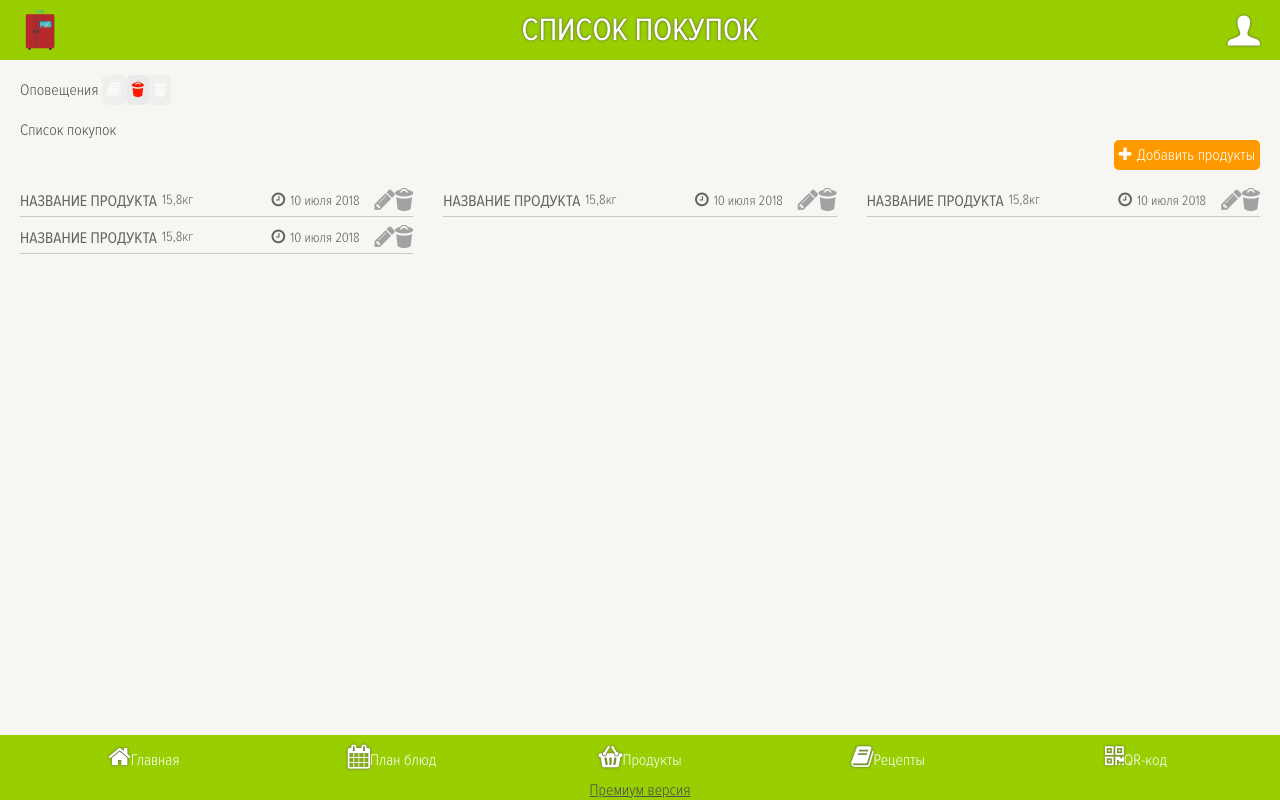
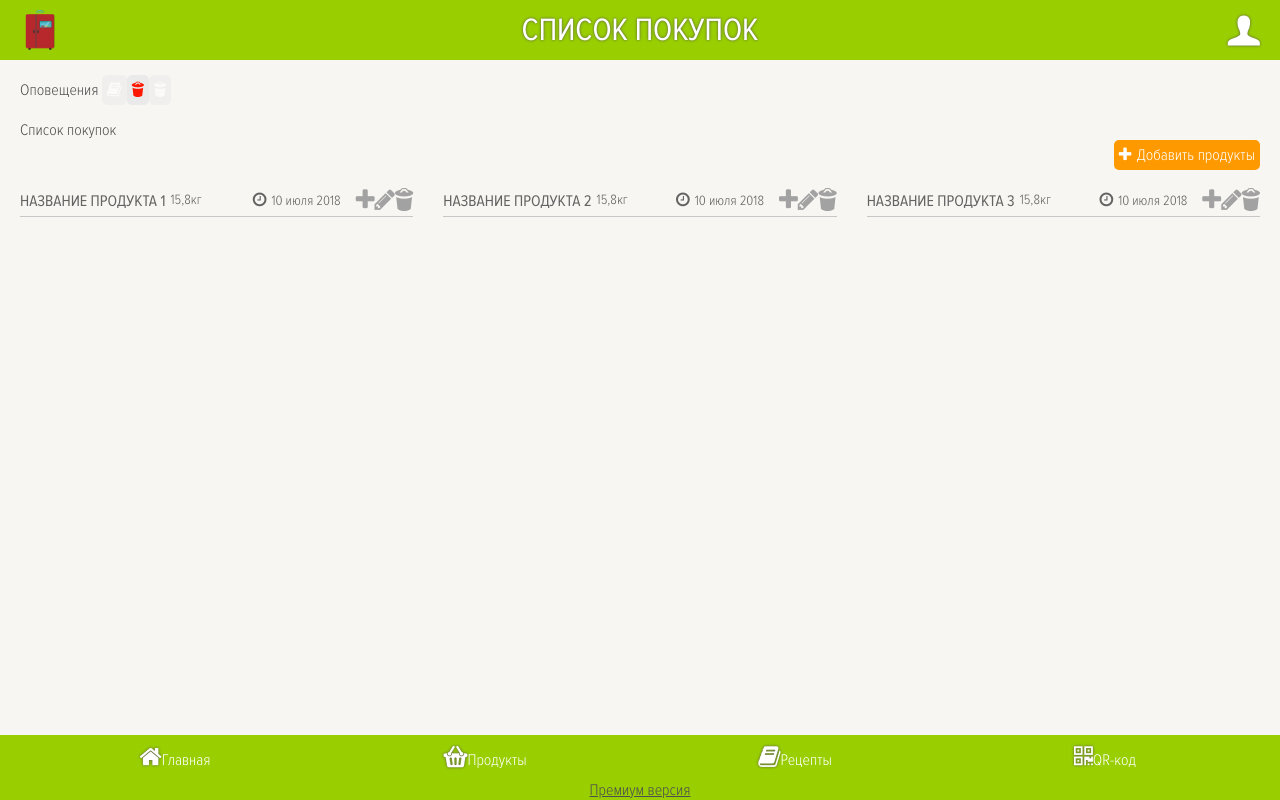
Before and after one commit to nemezok/TheFridge, a Vue app: page / in a window 1280 px wide. Built offline with nearby package versions, Linux system fonts and the light colour scheme; no server answers; the database is empty.

Commit message:
Добавлен select на список покупок

```diff
--- a/src/App.vue
+++ b/src/App.vue
@@ -24,8 +24,9 @@ export default {
     productRef.once('value').then(this.GetProducts).catch((error) => console.log(error))
     const recieptRef = firebase.database().ref('Recipes')
     recieptRef.once('value').then(this.GetReciepts).catch((error) => console.log(error))
-    const UserDataRef = firebase.database().ref('UserData')
-    UserDataRef.once('value').then(this.GetUserData).catch((error) => console.log(error))
+
+    const ProductsPRef = firebase.database().ref('ProductsP')
+    ProductsPRef.once('value').then(this.getProductsP).catch((error) => console.log(error))
   },
 
   methods: {
@@ -37,9 +38,9 @@ export default {
       console.log(snapshot.val())
       store.dispatch('initReciepts', snapshot.val())
     },
-    GetUserData: function (snapshot) {
+    getProductsP: function (snapshot) {
       console.log(snapshot.val())
-      store.dispatch('getUserData', snapshot.val())
+      store.dispatch('getProductsP', snapshot.val())
     }
   },
 
--- a/src/components/Footer.vue
+++ b/src/components/Footer.vue
@@ -9,12 +9,12 @@
 					<span>Главная</span>
 				</router-link>
 			</li>
-			<li>
+			<!-- <li>
 				<router-link :to="{ name: 'Calendar'}">
 					<i class="fo calendar"></i>
 					<span>План блюд</span>
 				</router-link>
-			</li>
+			</li> -->
 			<li>
 				<router-link :to="{ name: 'Products'}">
 					<i class="fo cart"></i>
--- a/src/components/Home.vue
+++ b/src/components/Home.vue
@@ -42,53 +42,15 @@
 						</div>
 					</div>
 				</div>
-				<div md-flex="4" sm-flex="6">
-					<div class="product"> <!-- Классы: epxired, expires-soon -->
+				<div md-flex="4" sm-flex="6" v-for="prod in products">
+					<div class="product">
 						<div class="info" xs-flex="9">
-							<h4 class="title">Название продукта</h4>
+							<h4 class="title">Название продукта {{prod}}</h4>
 							<div class="quantity"><span class="amount">15,8</span><span class="measure">кг</span></div>
 							<div class="expiration"><i class="fo clock"></i><span class="date">10 июля 2018</span></div>
 						</div>
 						<div class="item-manage" xs-flex="3">
-							<a href="" class="edit"><i class="fo pencil"></i></a>
-							<a href="" class="delete"><i class="fo trash"></i></a>
-						</div>
-					</div>
-				</div>
-				<div md-flex="4" sm-flex="6">
-					<div class="product">
-						<div class="info" xs-flex="9">
-							<h4 class="title">Название продукта</h4>
-							<div class="quantity"><span class="amount">15,8</span><span class="measure">кг</span></div>
-							<div class="expiration"><i class="fo clock"></i><span class="date">10 июля 2018</span></div>
-						</div>
-						<div class="item-manage" xs-flex="3">
-							<a href="" class="edit"><i class="fo pencil"></i></a>
-							<a href="" class="delete"><i class="fo trash"></i></a>
-						</div>
-					</div>
-				</div>
-				<div md-flex="4" sm-flex="6">
-					<div class="product">
-						<div class="info" xs-flex="9">
-							<h4 class="title">Название продукта</h4>
-							<div class="quantity"><span class="amount">15,8</span><span class="measure">кг</span></div>
-							<div class="expiration"><i class="fo clock"></i><span class="date">10 июля 2018</span></div>
-						</div>
-						<div class="item-manage" xs-flex="3">
-							<a href="" class="edit"><i class="fo pencil"></i></a>
-							<a href="" class="delete"><i class="fo trash"></i></a>
-						</div>
-					</div>
-				</div>
-				<div md-flex="4" sm-flex="6">
-					<div class="product">
-						<div class="info" xs-flex="9">
-							<h4 class="title">Название продукта</h4>
-							<div class="quantity"><span class="amount">15,8</span><span class="measure">кг</span></div>
-							<div class="expiration"><i class="fo clock"></i><span class="date">10 июля 2018</span></div>
-						</div>
-						<div class="item-manage" xs-flex="3">
+							<a href="" class="buy"><i class="fo plus"></i></a>
 							<a href="" class="edit"><i class="fo pencil"></i></a>
 							<a href="" class="delete"><i class="fo trash"></i></a>
 						</div>
@@ -103,12 +65,19 @@
 <script>
 
 import store from '../store/store'
-
+console.log(store)
 export default {
   name: 'Home',
 
   mounted () {
     store.dispatch('pageTitleChange', 'Список покупок')
+  },
+
+  computed: {
+    products () {
+      return [1, 2, 3]
+      // return store.getters.UserData
+    }
   }
 }
 </script>
--- a/src/store/store.js
+++ b/src/store/store.js
@@ -7,28 +7,28 @@ Vue.use(Vuex)
 export default new Vuex.Store({
   state: {
     products: {},
+    productsP: {},
     reciepts: {},
     pageTitle: 'Главная',
     user: {
       email: 'stas0904@mail.ru',
       password: '09042007',
       uid: String
-    },
-    userData: {}
+    }
   },
 
   getters: {
     Products (state) {
       return state.products
     },
+    ProductsP (state) {
+      return state.productsP
+    },
     Reciepts (state) {
       return state.reciepts
     },
     PageTitle (state) {
       return state.pageTitle
-    },
-    userData (state) {
-      return state.userData
     }
   },
 
@@ -62,8 +62,8 @@ export default new Vuex.Store({
     pageTitleChange ({commit}, n) {
       commit('PAGE_TITLE_CHANGE', n)
     },
-    getUserData ({commit}, n) {
-      commit('GET_USER_DATA', n)
+    getProductsP ({commit}, n) {
+      commit('GET_PRODUCTSP', n)
     }
   },
 
@@ -95,8 +95,8 @@ export default new Vuex.Store({
     PAGE_TITLE_CHANGE (state, n) {
       state.pageTitle = n
     },
-    GET_USER_DATA (state, n) {
-      state.userData = n
+    GET_PRODUCTSP (state, n) {
+      state.productsP = n
     }
   }
 })
```
